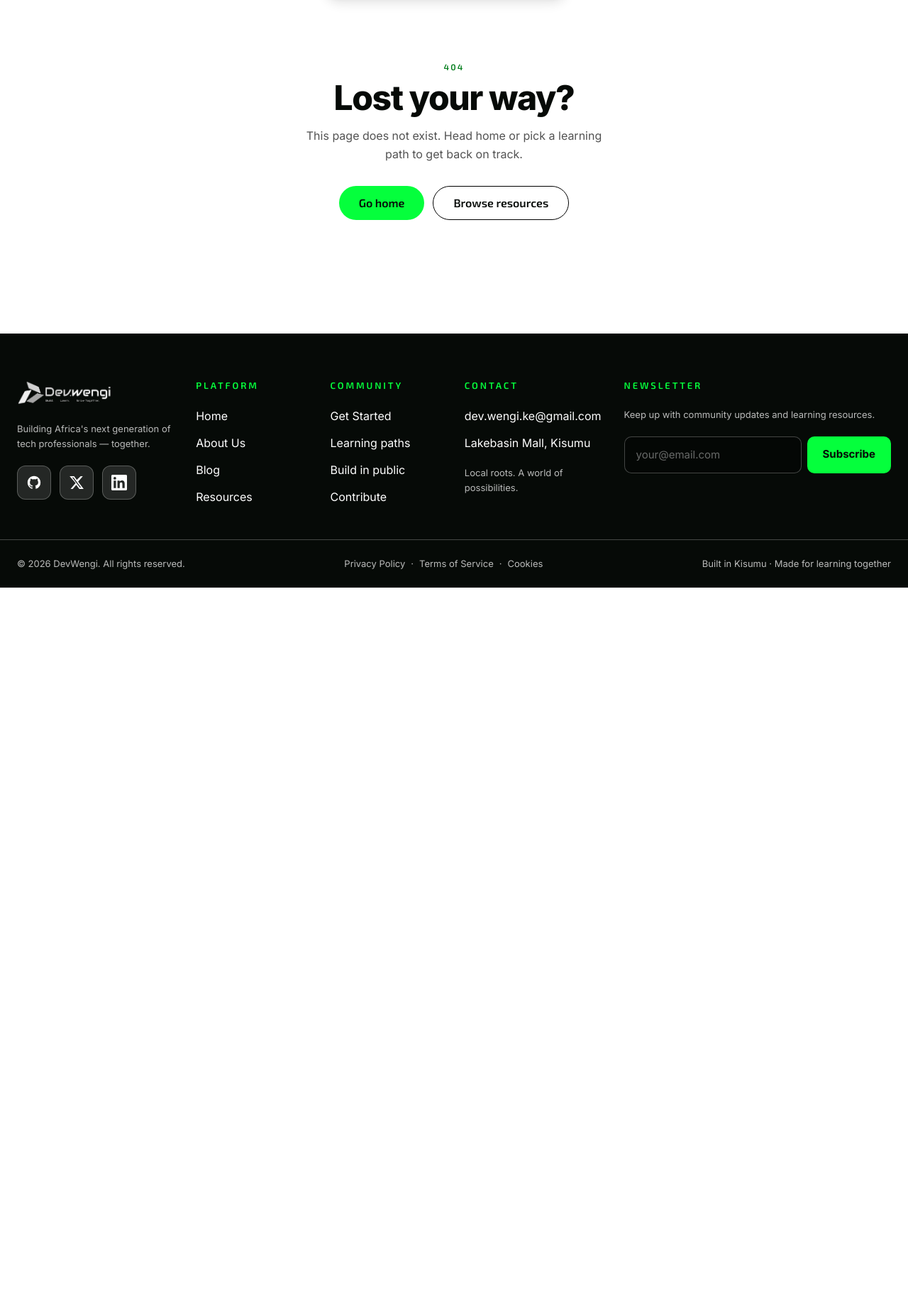
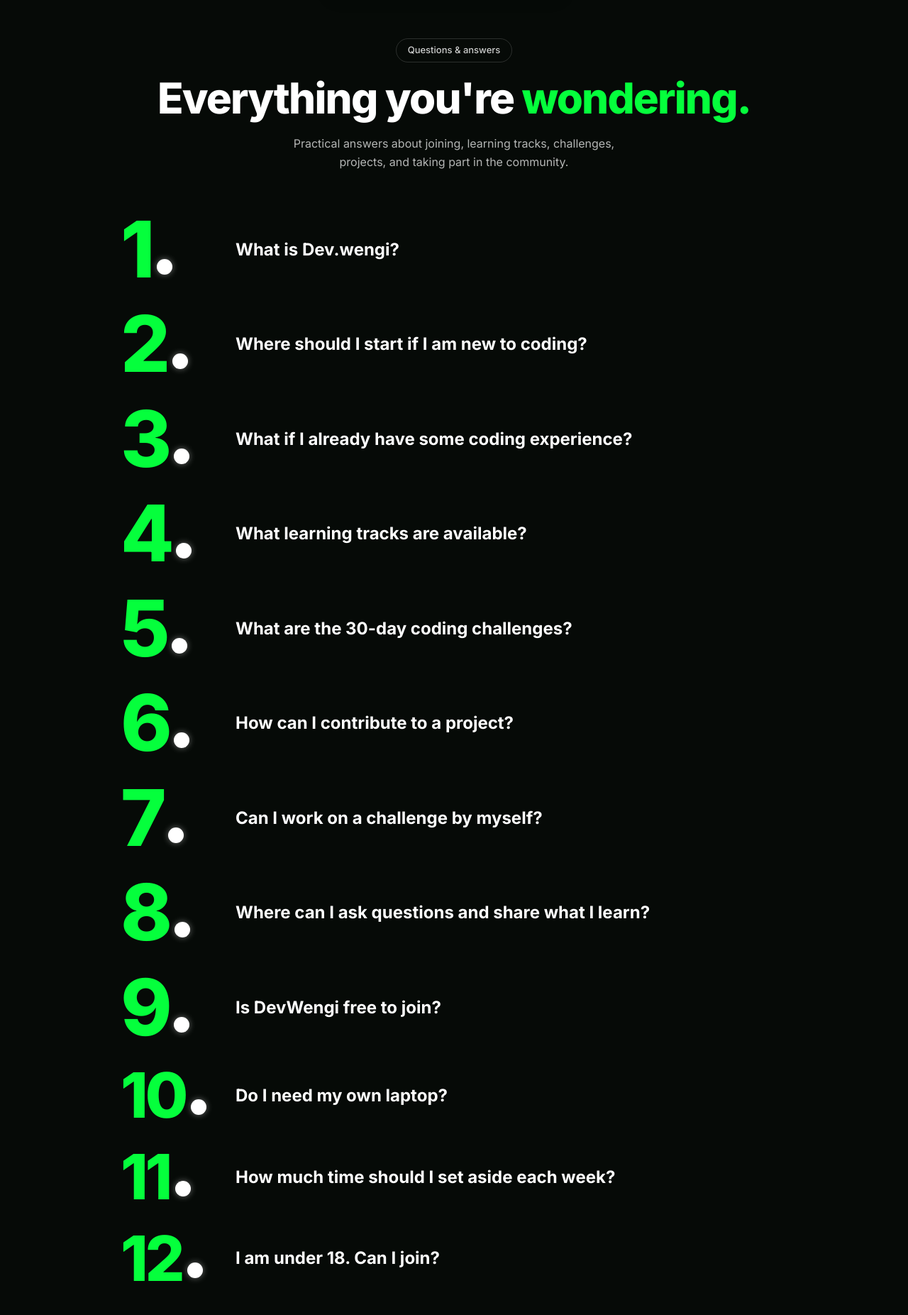
Before and after one commit to dev-wengi/wengi-website, a React (Vite) app: page /faqs in a window 1280 px wide. Shown: the part 74-1927 px from the top of the page at 71% size. Before the commit the page ends 902 px from the top, so only its background shows below. Built offline with nearby package versions, Linux system fonts and the light colour scheme.

Commit message:
Restyle FAQs and add dedicated Q&A page

```diff
--- a/src/App.tsx
+++ b/src/App.tsx
@@ -10,6 +10,7 @@ import { Blog } from './pages/Blog'
 import { Article } from './pages/Article'
 import { About } from './pages/About'
 import { GetStarted } from './pages/GetStarted'
+import { FaqPage } from './pages/FaqPage'
 import { Legal } from './pages/Legal'
 import { NotFound } from './pages/NotFound'
 
@@ -35,6 +36,7 @@ export const App: React.FC = () => (
         <Route path="blog/:slug" element={<Article />} />
         <Route path="about" element={<About />} />
         <Route path="get-started" element={<GetStarted />} />
+        <Route path="faqs" element={<FaqPage />} />
         <Route path=":slug" element={<Legal />} />
         <Route path="*" element={<NotFound />} />
       </Route>
--- a/src/components/FaqItem.tsx
+++ b/src/components/FaqItem.tsx
@@ -94,10 +94,7 @@ export const FaqItem: React.FC<FaqItemProps> = ({
             transition={{ duration: 0.35, ease: 'easeInOut' }}
             className="overflow-hidden ml-0 sm:ml-[100px] lg:ml-[130px] max-w-[780px]"
           >
-            <div
-              className="mt-3 sm:mt-4 p-4 sm:p-[16px_18px] rounded-[4px] border-[1.5px] text-white font-sans font-medium text-[15px] sm:text-[18px] leading-[1.2] bg-transparent shadow-[0_0_20px_rgba(5,255,60,0.15)]"
-              style={{ borderColor: 'var(--faq-border, #05FF3C)' }}
-            >
+            <div className="mt-3 sm:mt-4 max-w-[680px] font-sans font-normal text-[15px] sm:text-[17px] leading-relaxed text-white/60">
               {faq.answer}
             </div>
           </motion.div>
--- a/src/data/faqs.ts
+++ b/src/data/faqs.ts
@@ -53,4 +53,52 @@ export const FAQS_DATA: Faq[] = [
     answer:
       'The community README points to Discussions, WhatsApp, and Discord. Ask questions, share what you learn, and help other developers when you can.',
   },
+  {
+    id: 9,
+    question: 'Is DevWengi free to join?',
+    answer:
+      'Yes. Everything the community runs — tracks, challenges, projects, and events — is free. All it costs is your time and curiosity.',
+  },
+  {
+    id: 10,
+    question: 'Do I need my own laptop?',
+    answer:
+      'A laptop helps a lot once you start coding, but you can begin by exploring ideas, resources, and conversations with whatever device you have.',
+  },
+  {
+    id: 11,
+    question: 'How much time should I set aside each week?',
+    answer:
+      'Even a few focused hours a week moves you forward. Consistency beats intensity: one small finished thing beats three abandoned big ones.',
+  },
+  {
+    id: 12,
+    question: 'I am under 18. Can I join?',
+    answer:
+      'Young builders are welcome. If you are under 18, please join with a parent or guardian’s knowledge, and never share personal details publicly.',
+  },
+  {
+    id: 13,
+    question: 'Will I get a certificate when I finish a track?',
+    answer:
+      'No certificates — your proof is your public work. Finished projects, pull requests, and write-ups say more to employers than any badge.',
+  },
+  {
+    id: 14,
+    question: 'How do I get feedback on my work?',
+    answer:
+      'Open a pull request for review, share a demo in the community channels, or ask a specific question about the part you are stuck on.',
+  },
+  {
+    id: 15,
+    question: 'Can I mentor if I am still learning?',
+    answer:
+      'Absolutely. Help someone one step behind you: answer a question, review a small project, or share a resource that helped you.',
+  },
+  {
+    id: 16,
+    question: 'Where do community events happen?',
+    answer:
+      'DevWengi is rooted in Kisumu, Kenya, with sessions both in person and online. Watch the community channels for the next meetup.',
+  },
 ]
--- /dev/null
+++ b/src/pages/FaqPage.tsx
@@ -0,0 +1,72 @@
+import React, { useState } from 'react'
+import { motion } from 'framer-motion'
+import { usePageTitle } from '../components/ScrollManager'
+import { FaqItem } from '../components/FaqItem'
+import { NewsletterCard } from '../components/NewsletterCard'
+import { FAQS_DATA } from '../data/faqs'
+
+export const FaqPage: React.FC = () => {
+  usePageTitle('Questions & Answers · Dev.wengi')
+  const [openId, setOpenId] = useState<number | null>(null)
+
+  return (
+    <>
+      <section className="w-full bg-[var(--ink,#060A07)] px-4 pb-14 pt-28 sm:px-6 sm:pt-32">
+        <div className="mx-auto w-full max-w-[940px]">
+          <motion.div
+            initial={{ opacity: 0, y: 24 }}
+            animate={{ opacity: 1, y: 0 }}
+            transition={{ duration: 0.6, ease: 'easeOut' }}
+            className="flex flex-col items-center text-center"
+          >
+            <span className="inline-block rounded-full border border-white/15 px-4 py-1.5 font-sans text-[13px] font-medium text-white/80">
+              Questions &amp; answers
+            </span>
+            <h1 className="mt-5 font-headline text-5xl font-extrabold leading-[1.02] tracking-[-0.03em] text-white sm:text-6xl">
+              Everything you&apos;re{' '}
+              <span className="text-[var(--brand,#05FF3C)]">wondering.</span>
+            </h1>
+            <p className="mt-5 max-w-[520px] font-sans text-base leading-relaxed text-white/70">
+              Practical answers about joining, learning tracks, challenges,
+              projects, and taking part in the community.
+            </p>
+          </motion.div>
+        </div>
+      </section>
+
+      <section
+        aria-label="All questions and answers"
+        className="w-full bg-[var(--ink,#060A07)] px-6 pb-20"
+      >
+        <div className="mx-auto flex w-full max-w-[940px] flex-col gap-6">
+          {FAQS_DATA.map((faq) => (
+            <FaqItem
+              key={faq.id}
+              faq={faq}
+              isOpen={openId === faq.id}
+              onToggle={() =>
+                setOpenId((prev) => (prev === faq.id ? null : faq.id))
+              }
+            />
+          ))}
+        </div>
+      </section>
+
+      <section className="w-full bg-white px-4 py-20 sm:px-6">
+        <div className="mx-auto w-full max-w-[1160px]">
+          <NewsletterCard
+            title={
+              <>
+                Still curious?{' '}
+                <span style={{ color: 'var(--brand,#05FF3C)' }}>Stay close.</span>
+              </>
+            }
+            subtext="New guides, community updates, and answers to questions we hear often — straight to your inbox."
+          />
+        </div>
+      </section>
+    </>
+  )
+}
+
+export default FaqPage
--- a/src/sections/Faqs.tsx
+++ b/src/sections/Faqs.tsx
@@ -1,4 +1,5 @@
 import React, { useState } from 'react'
+import { Link } from 'react-router-dom'
 import { motion, type Variants } from 'framer-motion'
 import { FaqItem } from '../components/FaqItem'
 import { FAQS_DATA, type Faq } from '../data/faqs'
@@ -13,19 +14,16 @@ export interface FaqsProps {
  * - Full-width pure black background (#000000)
  * - Centered header with H2 "F.A.Qs" and 14px subtext
  * - Big typographic numbered items ("1.", "2.", "3.", "4." with white circle dot)
- * - Accordion behavior (Item 4 open by default to match screenshot)
- * - "See more questions" wide pill button revealing extra items
+ * - Accordion behavior, all closed by default
+ * - "See more questions" pill button linking to the dedicated Q&A page
  */
 export const Faqs: React.FC<FaqsProps> = ({
   initialFaqs = FAQS_DATA,
   className = '',
 }) => {
-  // Item 4 is open by default to match the reference screenshot
-  const [openId, setOpenId] = useState<number | null>(4)
-  const [showAll, setShowAll] = useState<boolean>(false)
+  const [openId, setOpenId] = useState<number | null>(null)
 
-  // Initial 4 items vs full 8 items
-  const displayedFaqs = showAll ? initialFaqs : initialFaqs.slice(0, 4)
+  const displayedFaqs = initialFaqs.slice(0, 4)
 
   const handleToggle = (id: number) => {
     setOpenId((prev) => (prev === id ? null : id))
@@ -58,7 +56,7 @@ export const Faqs: React.FC<FaqsProps> = ({
       id="faqs"
       aria-labelledby="faqs-heading"
       className={`w-full scroll-mt-24 pt-16 pb-20 px-6 overflow-hidden ${className}`}
-      style={{ backgroundColor: 'var(--bg-black, #000000)' }}
+      style={{ backgroundColor: 'var(--bg-black, #060A07)' }}
     >
       <div className="max-w-[940px] mx-auto w-full">
         {/* Header Block, Centered */}
@@ -99,8 +97,7 @@ export const Faqs: React.FC<FaqsProps> = ({
           ))}
         </motion.div>
 
-        {/* "See more questions" Wide Pill Button (60px gap below list) */}
-        {initialFaqs.length > 4 && (
+        {/* "See more questions" pill button linking to the Q&A page */}
         <motion.div
           initial={{ opacity: 0, y: 20 }}
           whileInView={{ opacity: 1, y: 0 }}
@@ -108,18 +105,16 @@ export const Faqs: React.FC<FaqsProps> = ({
           transition={{ duration: 0.6, ease: 'easeOut', delay: 0.2 }}
           className="mt-14 sm:mt-16 flex justify-center w-full"
         >
-            <button
-              type="button"
-              onClick={() => setShowAll((prev) => !prev)}
+          <Link
+            to="/faqs"
             className="w-full sm:w-auto max-w-[340px] sm:max-w-none inline-flex items-center justify-center font-exo font-semibold text-[18px] sm:text-[20px] tracking-[0.02em] text-black rounded-full px-12 sm:px-[70px] py-4 sm:py-[18px] transition-all duration-200 shadow-sm hover:-translate-y-0.5 hover:brightness-95 hover:shadow-[0_8px_30px_rgba(5,255,60,0.4)] active:translate-y-0 select-none cursor-pointer focus-visible:outline-none focus-visible:ring-2 focus-visible:ring-[var(--green-highlight,#05FF3C)] focus-visible:ring-offset-4 focus-visible:ring-offset-black"
             style={{
               backgroundColor: 'var(--green-highlight, #05FF3C)',
             }}
           >
-              {showAll ? 'Show fewer questions' : 'See more questions'}
-            </button>
+            See more questions
+          </Link>
         </motion.div>
-        )}
       </div>
     </section>
   )
```
Lines whose indentation alone changed are shown as unchanged.
